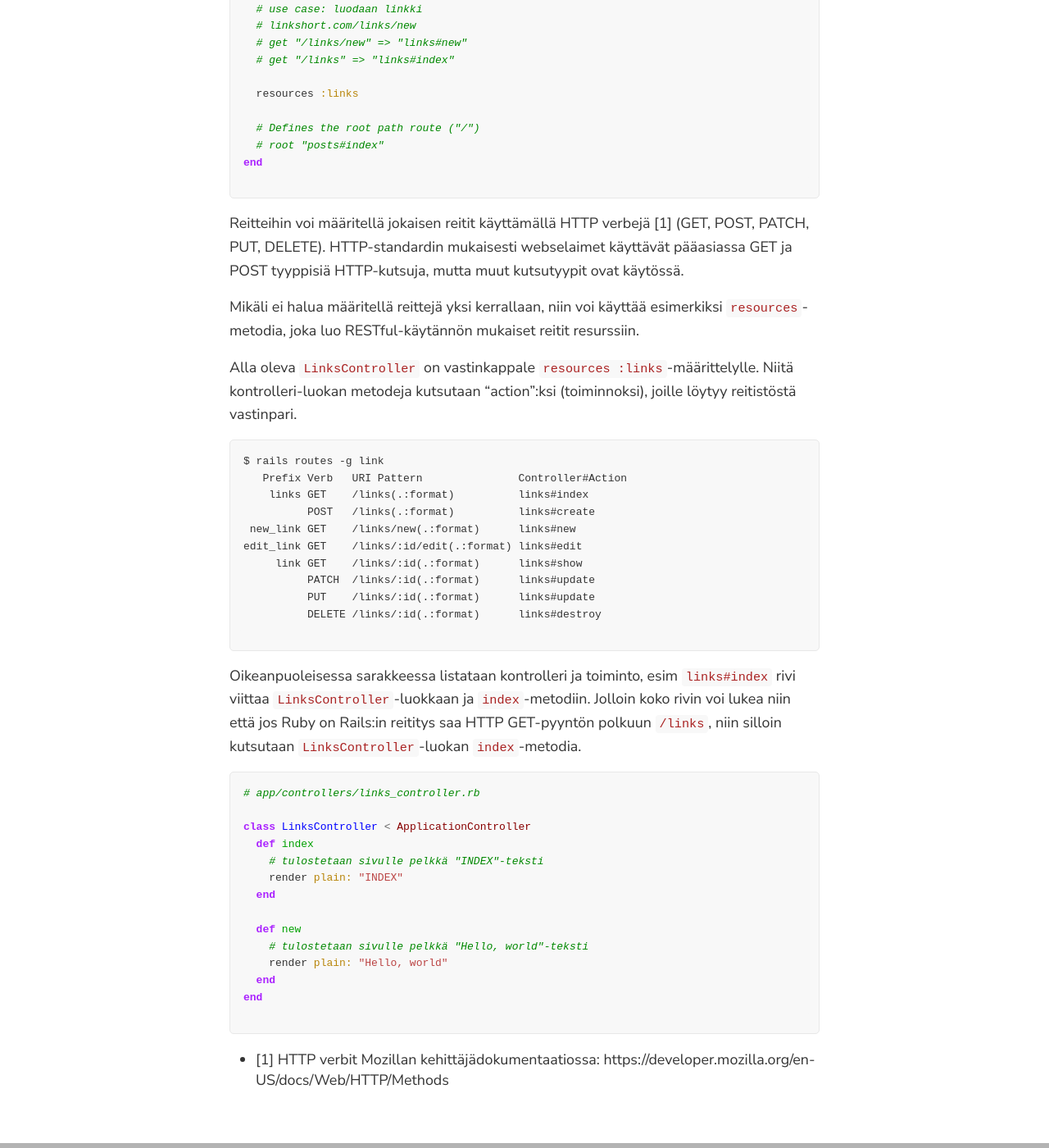
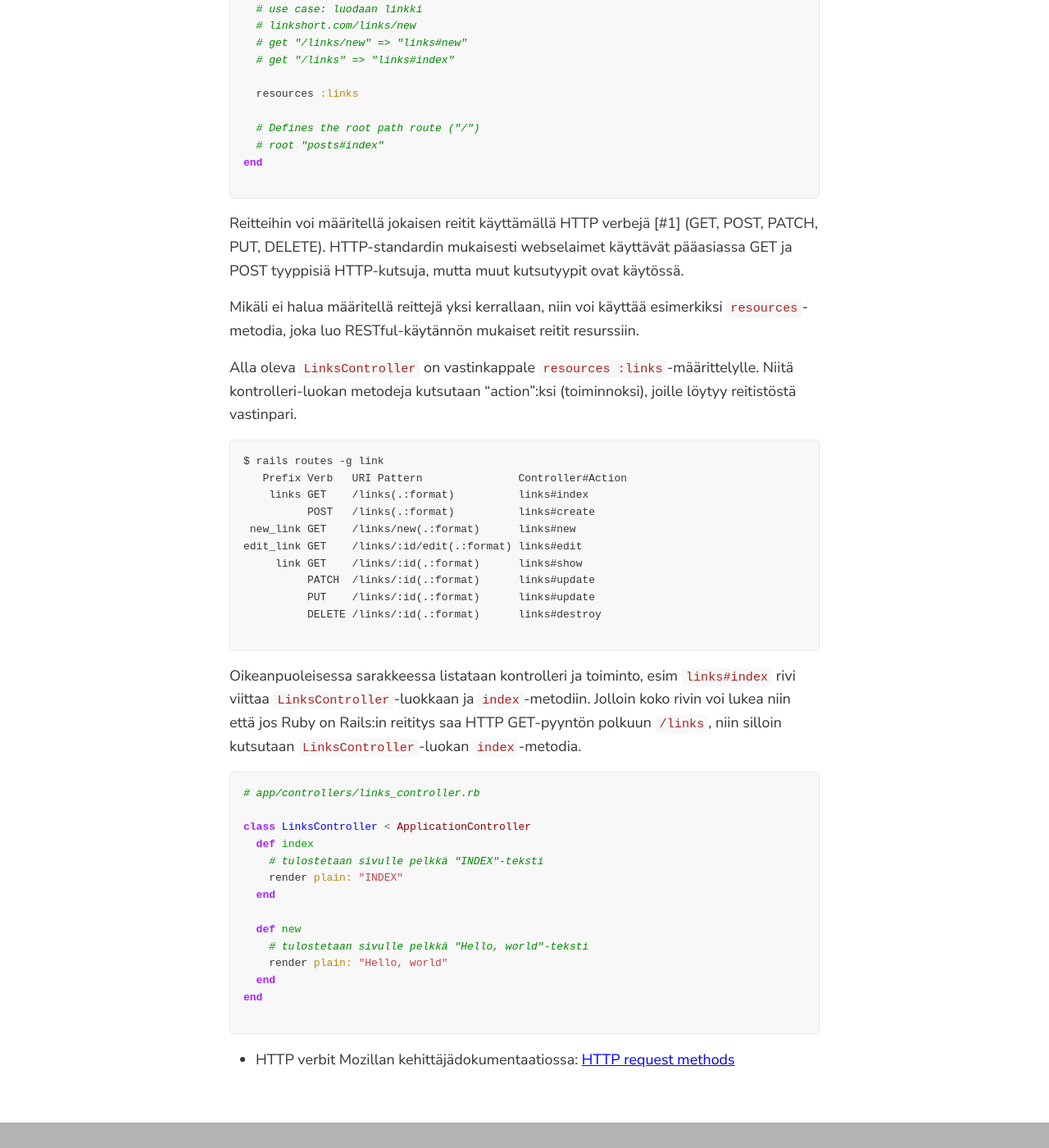
Before and after one commit to tuomasj/tuomasj.github.io, a Jekyll site: the page built from oulu-saas/session3.markdown, in a window 1280 px wide and 1400 px high, scrolled down 1543 px. Shown: the whole window at 82% size. Built offline with Jekyll 4.4.1, drawn with Linux system fonts in a browser that asks for light colours; comment, search, counter and statistics services are not loaded.

Commit message:
anchor links

````diff
--- a/oulu-saas/session3.markdown
+++ b/oulu-saas/session3.markdown
@@ -60,7 +60,7 @@
 end
 ```
 
-Reitteihin voi määritellä jokaisen reitit käyttämällä HTTP verbejä [1] (GET, POST, PATCH, PUT, DELETE). HTTP-standardin mukaisesti webselaimet käyttävät pääasiassa GET ja POST tyyppisiä HTTP-kutsuja, mutta muut kutsutyypit ovat käytössä.
+Reitteihin voi määritellä jokaisen reitit käyttämällä HTTP verbejä [#1] (GET, POST, PATCH, PUT, DELETE). HTTP-standardin mukaisesti webselaimet käyttävät pääasiassa GET ja POST tyyppisiä HTTP-kutsuja, mutta muut kutsutyypit ovat käytössä.
 
 Mikäli ei halua määritellä reittejä yksi kerrallaan, niin voi käyttää esimerkiksi `resources`-metodia, joka luo RESTful-käytännön mukaiset reitit resurssiin.
 
@@ -97,4 +97,4 @@
 end
 ```
 
-- [1] HTTP verbit Mozillan kehittäjädokumentaatiossa: https://developer.mozilla.org/en-US/docs/Web/HTTP/Methods
+- <a name="1">HTTP verbit Mozillan kehittäjädokumentaatiossa</a>: [HTTP request methods](https://developer.mozilla.org/en-US/docs/Web/HTTP/Methods)
````
